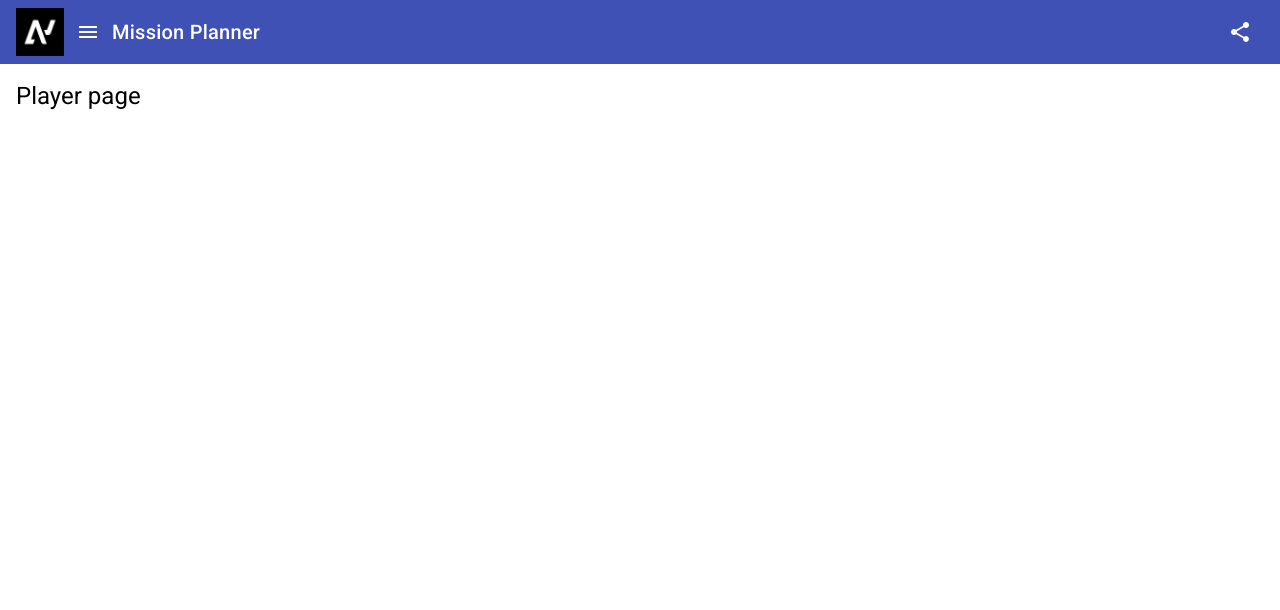
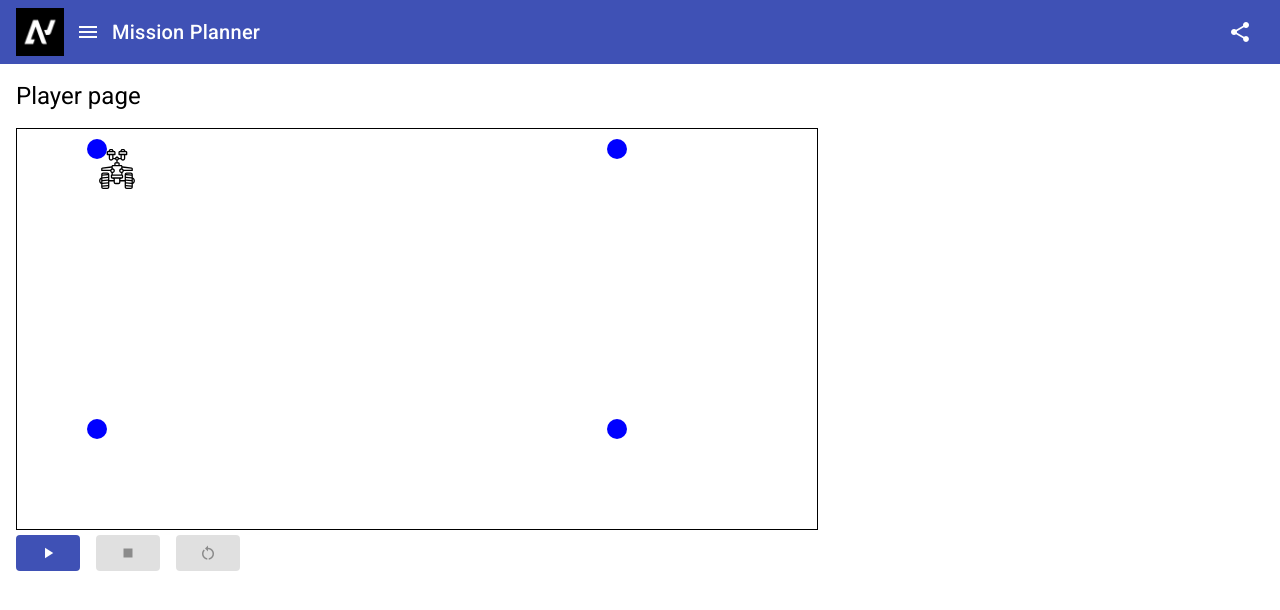
Before and after one commit to iancurobert92/mission-planner, an Angular app: page /player in a window 1280 px wide. Shown: the top 610 px of the page. Built offline with nearby package versions, Linux system fonts and the light colour scheme.

Commit message:
Implement robot mission simulator

```diff
--- a/src/player/feature/player/player.component.html
+++ b/src/player/feature/player/player.component.html
@@ -1 +1,36 @@
 <h1>Player page</h1>
+<canvas
+  #missionMap
+  class="missions-map"
+  [width]="MISSIONS_MAP_WIDTH"
+  [height]="MISSIONS_MAP_HEIGHT"
+></canvas>
+
+<div>
+  <button
+    mat-flat-button
+    color="primary"
+    (click)="start()"
+    [disabled]="isMoving || isDone"
+  >
+    <mat-icon class="p-0 m-0">play_arrow</mat-icon>
+  </button>
+  <button
+    class="ml-3"
+    mat-flat-button
+    color="warn"
+    (click)="stop()"
+    [disabled]="!isMoving || isDone"
+  >
+    <mat-icon class="p-0 m-0">stop_arrow</mat-icon>
+  </button>
+  <button
+    class="ml-3"
+    mat-flat-button
+    color="primary"
+    (click)="reset()"
+    [disabled]="!isDone"
+  >
+    <mat-icon class="p-0 m-0">restart_alt</mat-icon>
+  </button>
+</div>
--- a/src/player/feature/player/player.component.scss
+++ b/src/player/feature/player/player.component.scss
@@ -0,0 +1,3 @@
+.missions-map {
+  border: 1px solid #000000;
+}
--- a/src/player/feature/player/player.component.ts
+++ b/src/player/feature/player/player.component.ts
@@ -1,12 +1,166 @@
-import { Component } from '@angular/core';
+import { AfterViewInit, Component, ElementRef, ViewChild } from '@angular/core';
+import { MatButton } from '@angular/material/button';
+import { MatIcon } from '@angular/material/icon';
+import { Point } from '@player/data-access';
 
 @Component({
   selector: 'app-player',
   standalone: true,
-  imports: [],
+  imports: [MatButton, MatIcon],
   templateUrl: './player.component.html',
-  styleUrl: './player.component.scss'
+  styleUrl: './player.component.scss',
 })
-export class PlayerComponent {
+export class PlayerComponent implements AfterViewInit {
+  @ViewChild('missionMap') missionMap?: ElementRef<HTMLCanvasElement>;
+  readonly MISSIONS_MAP_WIDTH: number = 800;
+  readonly MISSIONS_MAP_HEIGHT: number = 400;
+  readonly ROBOT_ASSET_SRC: string = 'assets/robot.svg';
+  readonly ROBOT_SIZE: number = 40;
+  readonly ROBOT_SPEED: number = 5;
+  readonly BULLET_COLOR: string = 'blue';
+  readonly BULLET_RADIUS: number = 10;
 
+  targetPoints: Point[] = [
+    { x: 80, y: 20 },
+    { x: 600, y: 20 },
+    { x: 600, y: 300 },
+    { x: 80, y: 300 },
+  ];
+  isMoving: boolean = false;
+  isDone: boolean = false;
+  isCurrentTargetReached = true;
+
+  private ctx?: CanvasRenderingContext2D | null;
+  private robotImage = new Image();
+  private robotPosition: Point = { x: 0, y: 0 };
+  private currentTargetPointIndex: number = 0;
+
+  ngAfterViewInit(): void {
+    this.initMissionsMap();
+  }
+
+  start() {
+    this.isMoving = true;
+
+    if (this.isCurrentTargetReached) {
+      this.goToNextTarget(this.onCurrentTargetReached.bind(this));
+    } else {
+      this.goToCurrentTarget(this.onCurrentTargetReached.bind(this));
+    }
+
+    this.isCurrentTargetReached = false;
+  }
+
+  stop() {
+    this.isMoving = false;
+  }
+
+  reset() {
+    this.isDone = false;
+    this.isCurrentTargetReached = true;
+    this.currentTargetPointIndex = 0;
+    this.stop();
+    this.initMissionsMap();
+  }
+
+  private initMissionsMap() {
+    this.ctx = this.missionMap?.nativeElement.getContext('2d');
+    this.ctx?.clearRect(
+      0,
+      0,
+      this.MISSIONS_MAP_WIDTH,
+      this.MISSIONS_MAP_HEIGHT
+    );
+    this.addRobot();
+    this.drawBullets();
+  }
+
+  private onCurrentTargetReached() {
+    this.isCurrentTargetReached = true;
+    this.isDone = this.currentTargetPointIndex === this.targetPoints.length - 1;
+    if (!this.isDone) {
+      this.start();
+    }
+  }
+
+  private goToCurrentTarget(onComplete: () => void) {
+    this.goToTarget(
+      this.targetPoints[this.currentTargetPointIndex],
+      onComplete
+    );
+  }
+
+  private goToNextTarget(onComplete: () => void) {
+    this.goToTarget(
+      this.targetPoints[++this.currentTargetPointIndex],
+      onComplete
+    );
+  }
+
+  private goToTarget(targetPoint: Point, onComplete: () => void) {
+    window.requestAnimationFrame(this.move.bind(this, targetPoint, onComplete));
+  }
+
+  private move(targetPos: Point, onComplete: () => void) {
+    if (!this.isMoving) return;
+
+    var diffX = targetPos.x - this.robotPosition.x;
+    var diffY = targetPos.y - this.robotPosition.y;
+    var distance = Math.sqrt(diffX * diffX + diffY * diffY);
+    var newX = this.robotPosition.x + (diffX / distance) * this.ROBOT_SPEED;
+    var newY = this.robotPosition.y + (diffY / distance) * this.ROBOT_SPEED;
+    this.robotPosition.x = newX;
+    this.robotPosition.y = newY;
+
+    this.ctx?.clearRect(
+      0,
+      0,
+      this.MISSIONS_MAP_WIDTH,
+      this.MISSIONS_MAP_HEIGHT
+    );
+    this.drawRobot();
+    this.drawBullets();
+
+    if (
+      Math.abs(newX - targetPos.x) < this.ROBOT_SPEED &&
+      Math.abs(newY - targetPos.y) < this.ROBOT_SPEED
+    ) {
+      onComplete();
+      return;
+    }
+
+    requestAnimationFrame(this.move.bind(this, targetPos, onComplete));
+  }
+
+  private addRobot() {
+    this.robotImage.width = this.robotImage.height = this.ROBOT_SIZE;
+    this.robotImage.onload = this.drawRobot.bind(this);
+    this.robotImage.src = this.ROBOT_ASSET_SRC;
+    const firstTargetPoint = [...this.targetPoints].shift();
+    if (firstTargetPoint) {
+      this.robotPosition = { ...firstTargetPoint };
+    }
+  }
+
+  private drawRobot() {
+    this.ctx?.drawImage(
+      this.robotImage,
+      this.robotPosition.x,
+      this.robotPosition.y,
+      this.robotImage.width,
+      this.robotImage.height
+    );
+  }
+
+  private drawBullets() {
+    this.targetPoints.forEach((coord) => {
+      if (this.ctx) {
+        this.ctx.beginPath();
+        this.ctx.arc(coord.x, coord.y, this.BULLET_RADIUS, 0, Math.PI * 2);
+        this.ctx.fillStyle = this.BULLET_COLOR;
+        this.ctx.fill();
+        this.ctx.closePath();
+      }
+    });
+  }
 }
```
